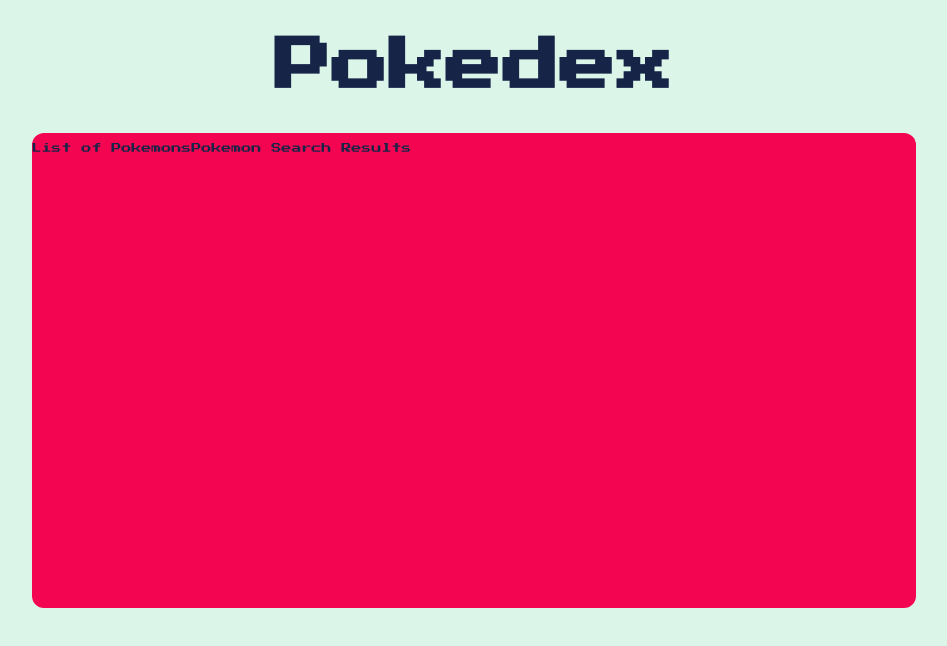
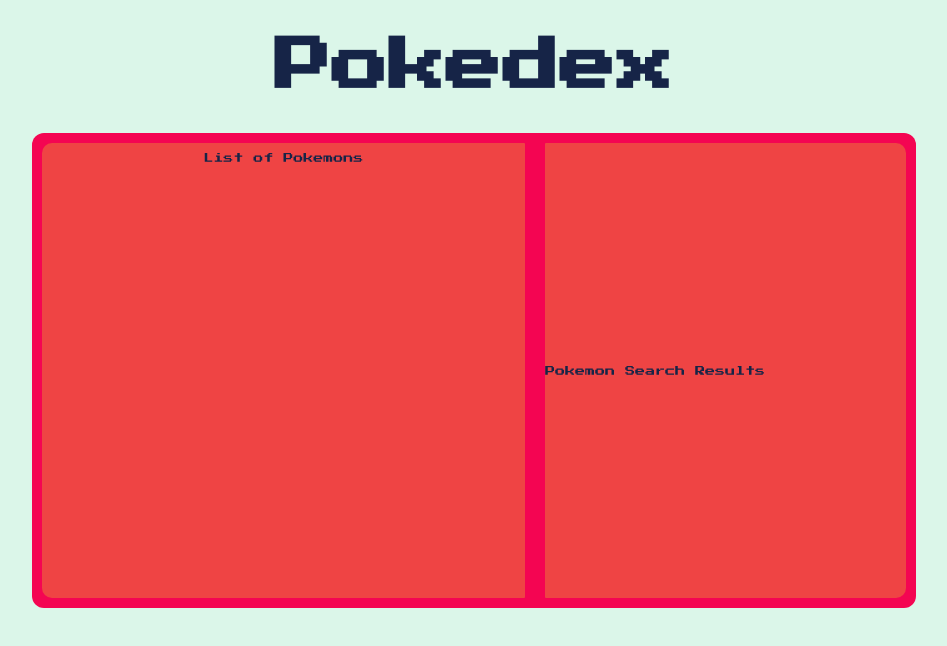
Before and after one commit to Deepak-1373/Pokedex, a React (Create React App) app: page / in a window 1280 px wide. Shown: the top 646 px of the page, without its empty margins (166-1113 px from the left). Built offline with nearby package versions, Linux system fonts and the light colour scheme.

Commit message:
style:css for search result container

```diff
--- a/src/components/pokedex/pokedex.css
+++ b/src/components/pokedex/pokedex.css
@@ -7,3 +7,23 @@
   margin-left: 15%;
   background-color: var(--red);
 }
+
+.pokelist-container {
+  width: 30rem;
+  margin: 1rem;
+  flex-grow: 3;
+  overflow-y: scroll;
+  background-color: var(--orange);
+  border-radius: 1rem 0.1rem 0.1rem 1rem;
+}
+
+.pokemon-search-result-container {
+  width: 30rem;
+  height: 45.5rem;
+  margin: 1rem;
+  display: flex;
+  flex-grow: 1;
+  align-items: center;
+  background-color: var(--orange);
+  border-radius: 0.1rem 1rem 1rem 0.1rem;
+}
```
